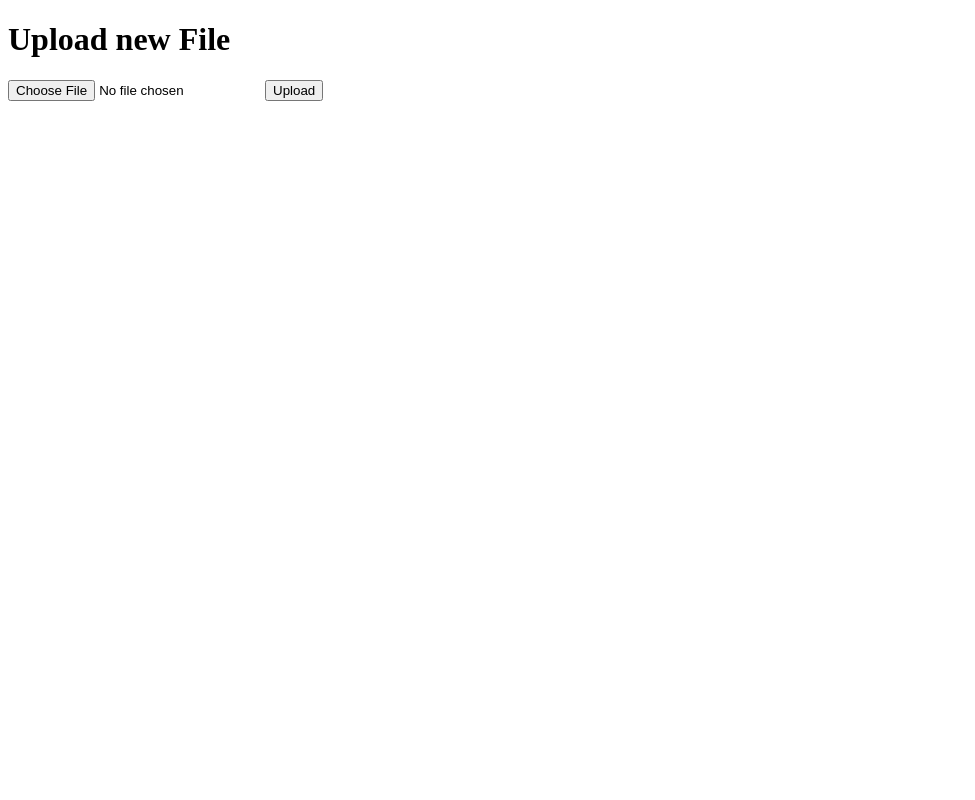
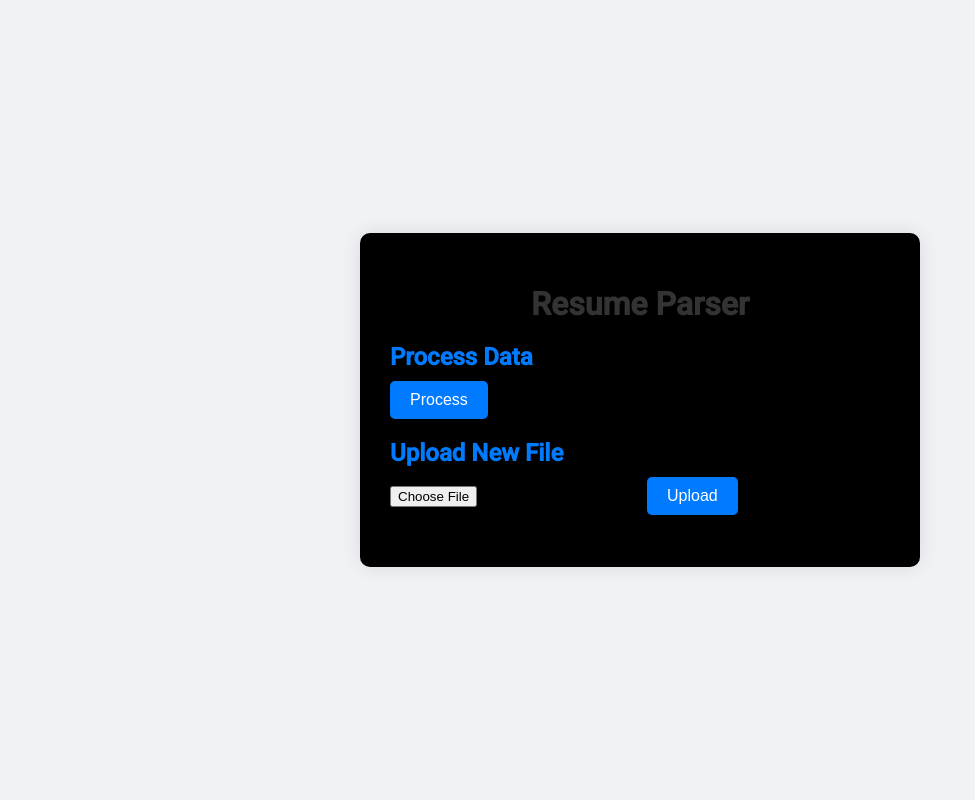
Before and after one commit to amnotme/Resume_Parser, a Flask app: page /resume/ in a window 1280 px wide. Shown: the whole page, without its empty margins (0-975 px from the left). Run offline with Flask 3, Linux system fonts and the light colour scheme.

Commit message:
Adding new routes to parse and adding js and css for the application

```diff
--- a/app/routes/routes.py
+++ b/app/routes/routes.py
@@ -5,10 +5,15 @@
     extract_text_from_pdf,
     extract_sections,
     clean_text,
-    preprocess_text
+    preprocess_text,
+    process_resumes,
 )
 
 resume_bp = Blueprint("resume_bp", __name__)
+
+data_dir = "resume_parser_data"
+output_dir_train = "train_texts"
+output_dir_parsed = "parsed_pdfs"
 
 
 def allowed_file(filename):
@@ -29,7 +34,7 @@
         return jsonify({"error": "No selected file"}), 400
     if file and allowed_file(file.filename):
         filename = secure_filename(file.filename)
-        filepath = os.path.join(os.getenv('UPLOAD_FOLDER', '/tmp'), filename)
+        filepath = os.path.join(os.getenv("UPLOAD_FOLDER", "/tmp"), filename)
         file.save(filepath)
         text = extract_text_from_pdf(filepath)
         cleaned_text = clean_text(text)
@@ -39,3 +44,11 @@
         return jsonify(sections)
     else:
         return jsonify({"error": "File not allowed"}), 400
+
+
+@resume_bp.route("/process", methods=["POST"])
+def process_data():
+    os.makedirs(output_dir_train, exist_ok=True)
+    os.makedirs(output_dir_parsed, exist_ok=True)
+
+    process_resumes(data_dir, output_dir_train, output_dir_parsed)
--- /dev/null
+++ b/app/static/scripts.js
@@ -0,0 +1,26 @@
+document.getElementById('upload-form').addEventListener('submit', function(event) {
+    event.preventDefault();
+    const formData = new FormData(this);
+    const uploadStatus = document.getElementById('upload-status');
+
+    fetch('/resume/upload', {
+        method: 'POST',
+        body: formData
+    })
+    .then(response => response.json())
+    .then(data => {
+        uploadStatus.style.display = 'block';
+        if (data.error) {
+            uploadStatus.textContent = data.error;
+            uploadStatus.style.color = 'red';
+        } else {
+            uploadStatus.textContent = 'File uploaded successfully!';
+            uploadStatus.style.color = 'green';
+        }
+    })
+    .catch(error => {
+        uploadStatus.style.display = 'block';
+        uploadStatus.textContent = 'An error occurred!';
+        uploadStatus.style.color = 'red';
+    });
+});
--- /dev/null
+++ b/app/static/styles.css
@@ -0,0 +1,60 @@
+body {
+    font-family: 'Roboto', sans-serif;
+    background-color: #f0f2f5;
+    margin: 0;
+    padding: 0;
+    display: flex;
+    justify-content: center;
+    align-items: center;
+    height: 100vh;
+}
+
+.container {
+    background: black;
+    padding: 30px;
+    border-radius: 10px;
+    box-shadow: 0 0 20px rgba(0, 0, 0, 0.1);
+    max-width: 500px;
+    width: 100%;
+}
+
+h1 {
+    text-align: center;
+    color: #333;
+    margin-bottom: 20px;
+}
+
+.section {
+    margin-bottom: 20px;
+}
+
+.section h2 {
+    color: #007BFF;
+    margin-bottom: 10px;
+}
+
+button {
+    background-color: #007BFF;
+    color: white;
+    border: none;
+    padding: 10px 20px;
+    border-radius: 5px;
+    cursor: pointer;
+    font-size: 16px;
+    transition: background-color 0.3s ease;
+}
+
+button:hover {
+    background-color: #0056b3;
+}
+
+#upload-status {
+    margin-top: 10px;
+    font-size: 14px;
+    color: green;
+    display: none;
+}
+
+input[type="file"] {
+    margin-bottom: 10px;
+}
--- a/app/templates/upload.html
+++ b/app/templates/upload.html
@@ -1,13 +1,31 @@
 <!DOCTYPE html>
 <html>
 <head>
-    <title>Upload File</title>
+    <title>Resume Parser</title>
+    <link rel="stylesheet" type="text/css" href="{{ url_for('static', filename='styles.css') }}">
+    <link href="https://fonts.googleapis.com/css2?family=Roboto:wght@300;400;500&display=swap" rel="stylesheet">
 </head>
 <body>
-    <h1>Upload new File</h1>
-    <form action="/resume/upload" method="post" enctype="multipart/form-data">
-        <input type="file" name="file">
-        <input type="submit" value="Upload">
-    </form>
+    <div class="container">
+        <h1>Resume Parser</h1>
+
+        <div class="section">
+            <h2>Process Data</h2>
+            <form id="process-form" action="/resume/process" method="post">
+                <button type="submit">Process</button>
+            </form>
+        </div>
+
+        <div class="section">
+            <h2>Upload New File</h2>
+            <form id="upload-form" action="/resume/upload" method="post" enctype="multipart/form-data">
+                <input type="file" name="file" id="file-input">
+                <button type="submit">Upload</button>
+            </form>
+            <div id="upload-status"></div>
+        </div>
+    </div>
+
+    <script src="{{ url_for('static', filename='scripts.js') }}"></script>
 </body>
 </html>
--- a/run.py
+++ b/run.py
@@ -1,8 +1,15 @@
 from app import create_app
 from dotenv import load_dotenv
+from flask import render_template
 
 load_dotenv()
 app = create_app()
 
+
+@app.route("/")
+def index():
+    return render_template("upload.html")
+
+
 if __name__ == "__main__":
     app.run(debug=True)
```
Also changed, not shown: app/services/resume_parser.py (+24 -23 lines).
